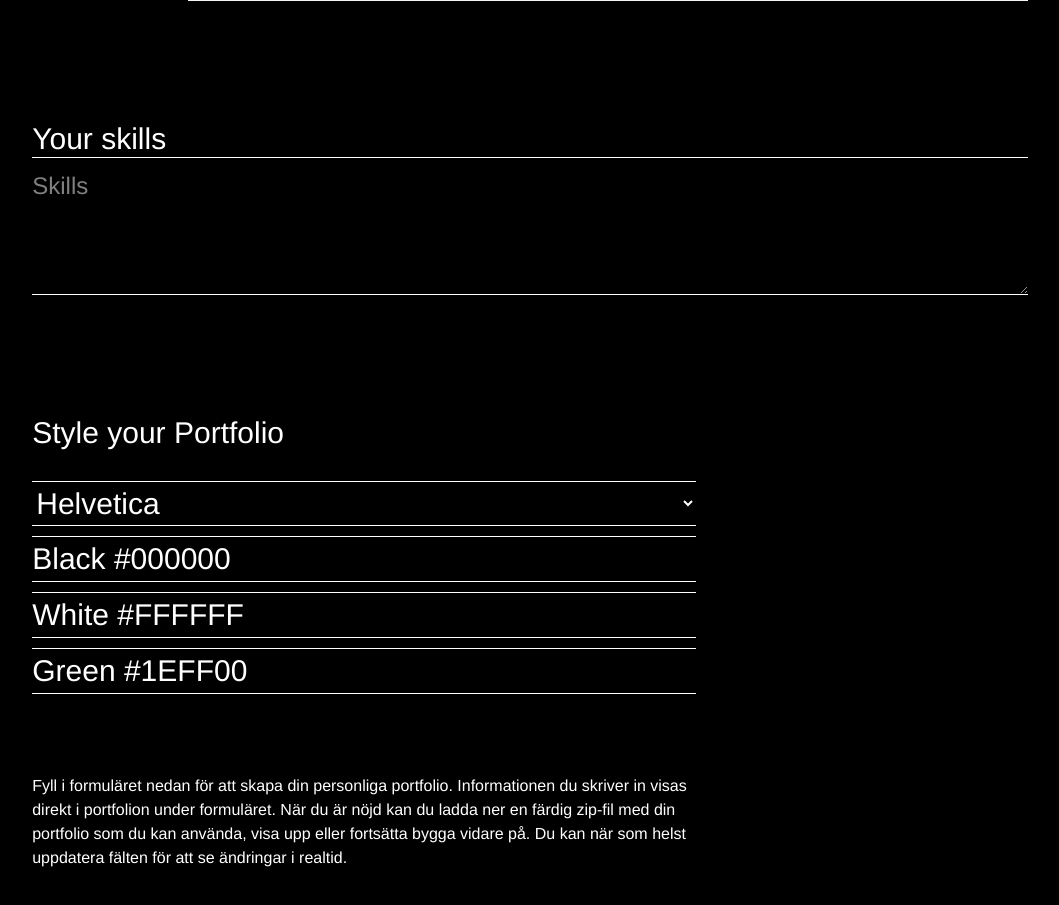
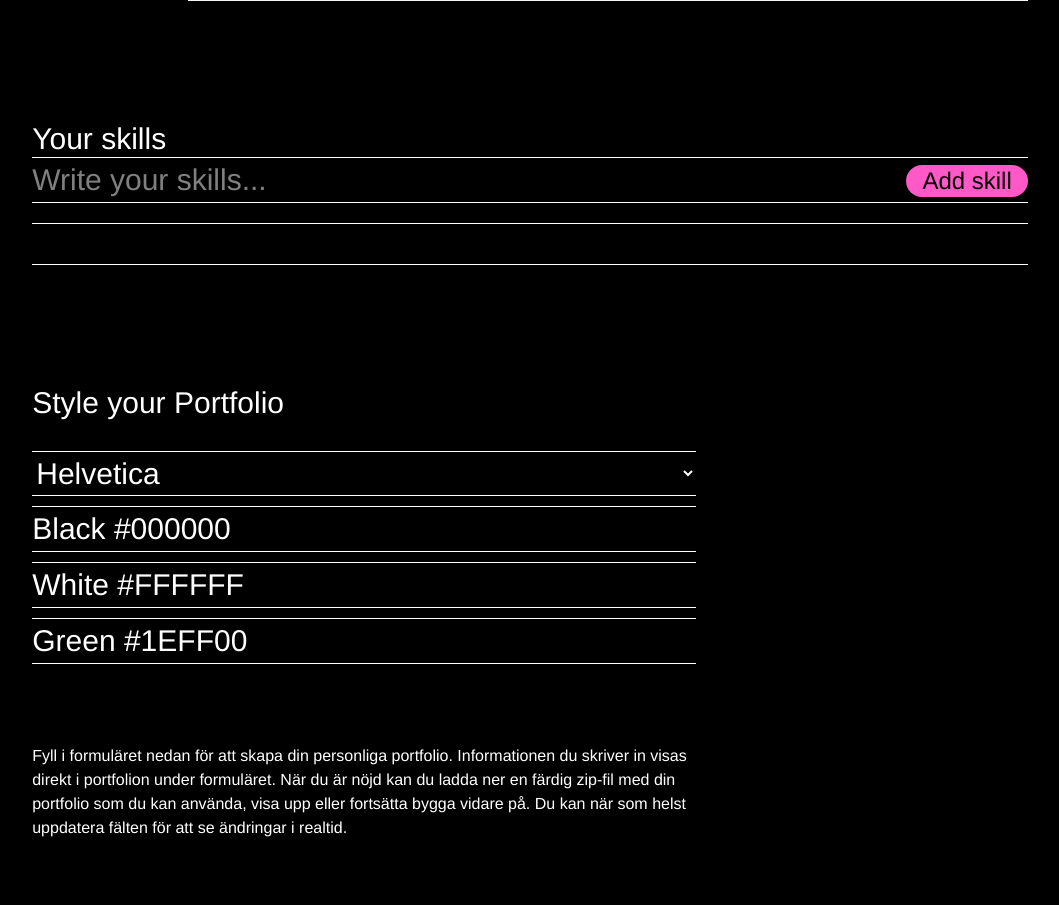
Before and after one commit to maxwelin/team-1, a React (Vite) app: page / in a window 1280 px wide. Shown: the part 1569-2474 px from the top of the page, without its empty margins (110-1169 px from the left). Built offline with nearby package versions, Linux system fonts and the light colour scheme.

Commit message:
La till state i FormContext och kopplade ihop your skill is formuläret med skills.jsx

```diff
--- a/src/components/Form/Form.jsx
+++ b/src/components/Form/Form.jsx
@@ -10,6 +10,7 @@ const Form = () => {
   const [bgColorName, setBgColorName] = useState("Black #000000");
   const [fontColorName, setFontColorName] = useState("White #FFFFFF");
   const [accentColorName, setAccentColorName] = useState("Green #1EFF00");
+  const [skillInput, setSkillInput] = useState("");
 
   const {
     firstName,
@@ -38,6 +39,8 @@ const Form = () => {
     setCvFile,
     cvFileName,
     setCvFileName,
+    skills,
+    setSkills,
   } = useContext(FormContext);
 
   const handleImageUpload = (e) => {
@@ -70,6 +73,15 @@ const Form = () => {
     } else if (colorName === "accentColor") {
       setAccentColor(currentColor);
       setAccentColorName(currentColor.toUpperCase());
+    }
+  };
+
+  const handleSkills = (e) => {
+    e.preventDefault();
+    if (skillInput.trim() !== "") {
+      setSkills([...skills, skillInput]);
+      setSkillInput("");
+      console.log("Cleared input");
     }
   };
 
@@ -235,15 +247,29 @@ const Form = () => {
           </div>
         </div>
 
-        <div className="flex flex-col mt-30 mb-30">
+        <div className="flex flex-col mt-30 mb-30 relative">
           <p className="text-white text-3xl text-left font-normal">
             Your skills
           </p>
-          <textarea
+          <input
+            type="text"
             name="skills"
-            placeholder="Skills"
-            className="outline-none border-t border-b border-white w-full text-2xl font-thin text-white pb-15 pt-3"
-          ></textarea>
+            value={skillInput}
+            onChange={(e) => setSkillInput(e.target.value)}
+            placeholder="Write your skills..."
+            className="outline-none  border-t border-b border-white w-full text-3xl font-light text-white py-1 pb-1 mb-5"
+          />
+          <button
+            onClick={handleSkills}
+            className="absolute top-15 -translate-y-1/2 right-0 items-center pl-4 pr-4 rounded-4xl  text-black bg-[#FF58C7] transition duration-300 ease-in-out hover:bg-fuchsia-600 cursor-pointer text-2xl font-light "
+          >
+            Add skill
+          </button>
+          <div className="flex justify-around border-t border-b border-white w-full text-3xl font-light text-white py-5 pb-5">
+            {skills.map((skill, index) => {
+              return <p key={index}>{skill}</p>;
+            })}
+          </div>
         </div>
 
         <div className="flex flex-col w-2/3 gap-2.5 mt-30 mb-20">
--- a/src/components/Portfolio/Skills.jsx
+++ b/src/components/Portfolio/Skills.jsx
@@ -1,9 +1,11 @@
-import { useState } from "react";
+import { useState, useContext } from "react";
 import { GoPlus } from "react-icons/go";
 import { HiOutlineMinus } from "react-icons/hi2";
+import { FormContext } from "../providers/FormContext";
 
 const Skills = () => {
   const [isOpen, setIsOpen] = useState(false);
+  const { skills } = useContext(FormContext);
 
   return (
     <div className="bg-black text-4xl text-white py-6">
@@ -23,11 +25,9 @@ const Skills = () => {
               isOpen ? "max-h-[1000px] pt-20" : "max-h-0"
             }`}
           >
-            <p className="text-lg text-white">React</p>
-            <p className="text-lg text-white">Html</p>
-            <p className="text-lg text-white">CSS</p>
-            <p className="text-lg text-white">Tailwind CSS</p>
-            <p className="text-lg text-white">Framer motion</p>
+            {skills.map((skill, index) => {
+              return <p key={index}>{skill}</p>;
+            })}
           </div>
         </div>
       </div>
--- a/src/components/providers/FormContext.jsx
+++ b/src/components/providers/FormContext.jsx
@@ -20,6 +20,7 @@ const FormContextProvider = ({ children }) => {
   const [fileName, setFileName] = useState(null);
   const [cvFile, setCvFile] = useState(null);
   const [cvFileName, setCvFileName] = useState(null);
+  const [skills, setSkills] = useState([]);
 
   return (
     <FormContext.Provider
@@ -39,6 +40,7 @@ const FormContextProvider = ({ children }) => {
         fileName,
         cvFile,
         cvFileName,
+        skills,
         setToggleForm,
         setFirstName,
         setLastName,
@@ -54,6 +56,7 @@ const FormContextProvider = ({ children }) => {
         setFileName,
         setCvFile,
         setCvFileName,
+        setSkills,
       }}
     >
       {children}
```
